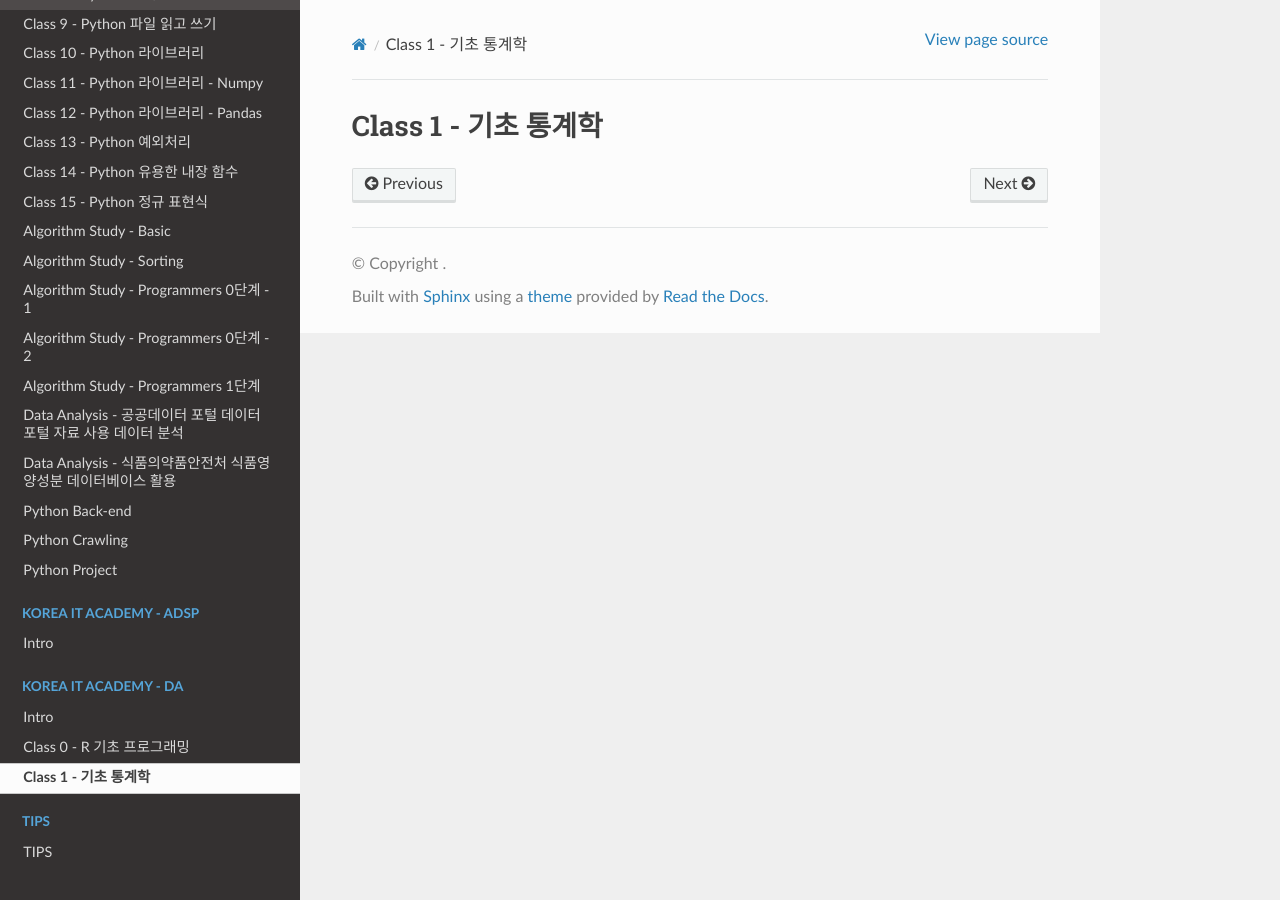
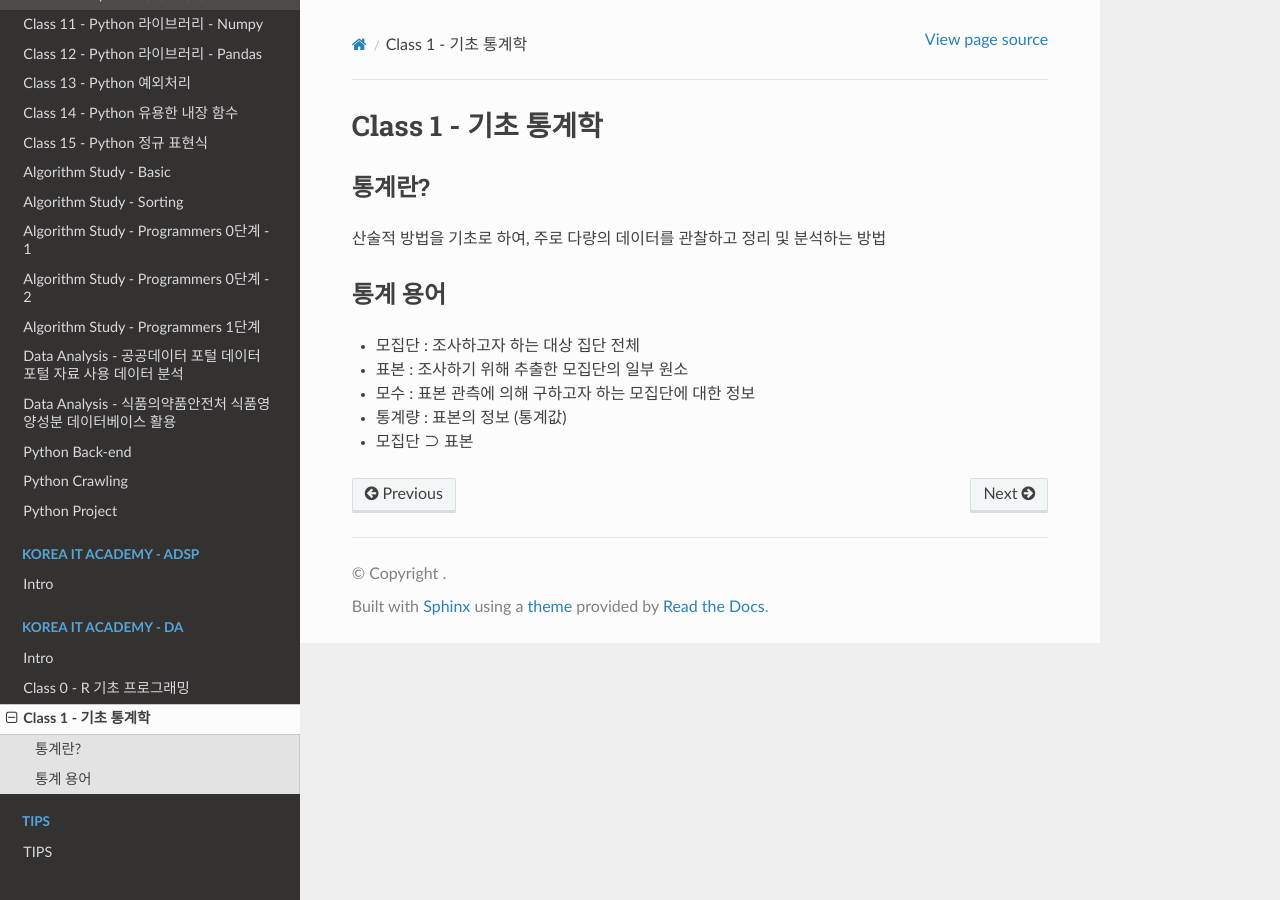
Before and after one commit to JeongSooNa/JeongSooNa-Docs, a Sphinx documentation site: the page built from docs/Korea_IT_Academy-DA/class_1.md, in a window 1280 px wide. Built offline with Sphinx 7.4.7 and the Read the Docs theme 3.1.0, drawn with Linux system fonts in a browser that asks for light colours; pages that are not in the unit, such as notebooks, are missing from menus; some of the changed text lies outside the part shown.

Commit message:
update docs

```diff
--- a/docs/Korea_IT_Academy-DA/class_1.md
+++ b/docs/Korea_IT_Academy-DA/class_1.md
@@ -1 +1,13 @@
 # Class 1 - 기초 통계학
+
+### 통계란?
+
+산술적 방법을 기초로 하여, 주로 다량의 데이터를 관찰하고 정리 및 분석하는 방법
+
+### 통계 용어
+
+- 모집단 : 조사하고자 하는 대상 집단 전체
+- 표본 : 조사하기 위해 추출한 모집단의 일부 원소
+- 모수 : 표본 관측에 의해 구하고자 하는 모집단에 대한 정보
+- 통계량 : 표본의 정보 (통계값)
+- 모집단 ⊃ 표본
```
